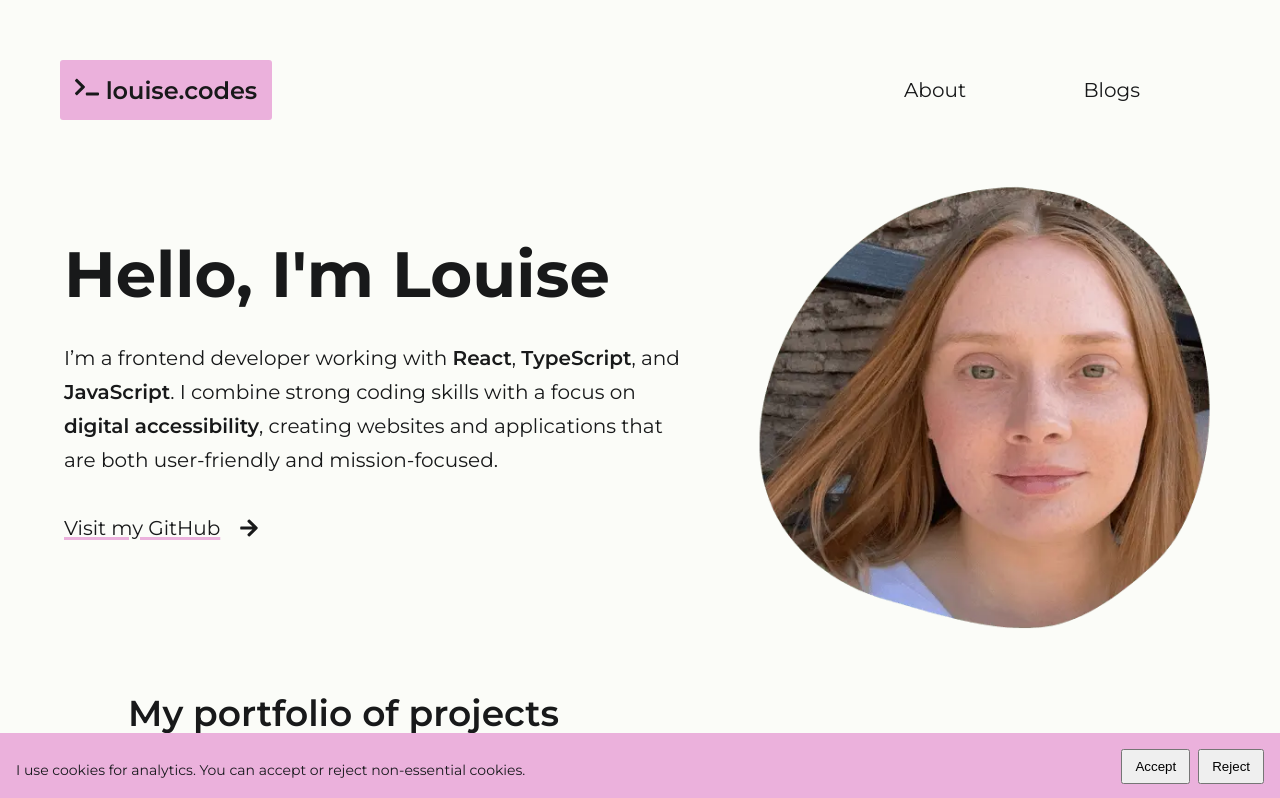
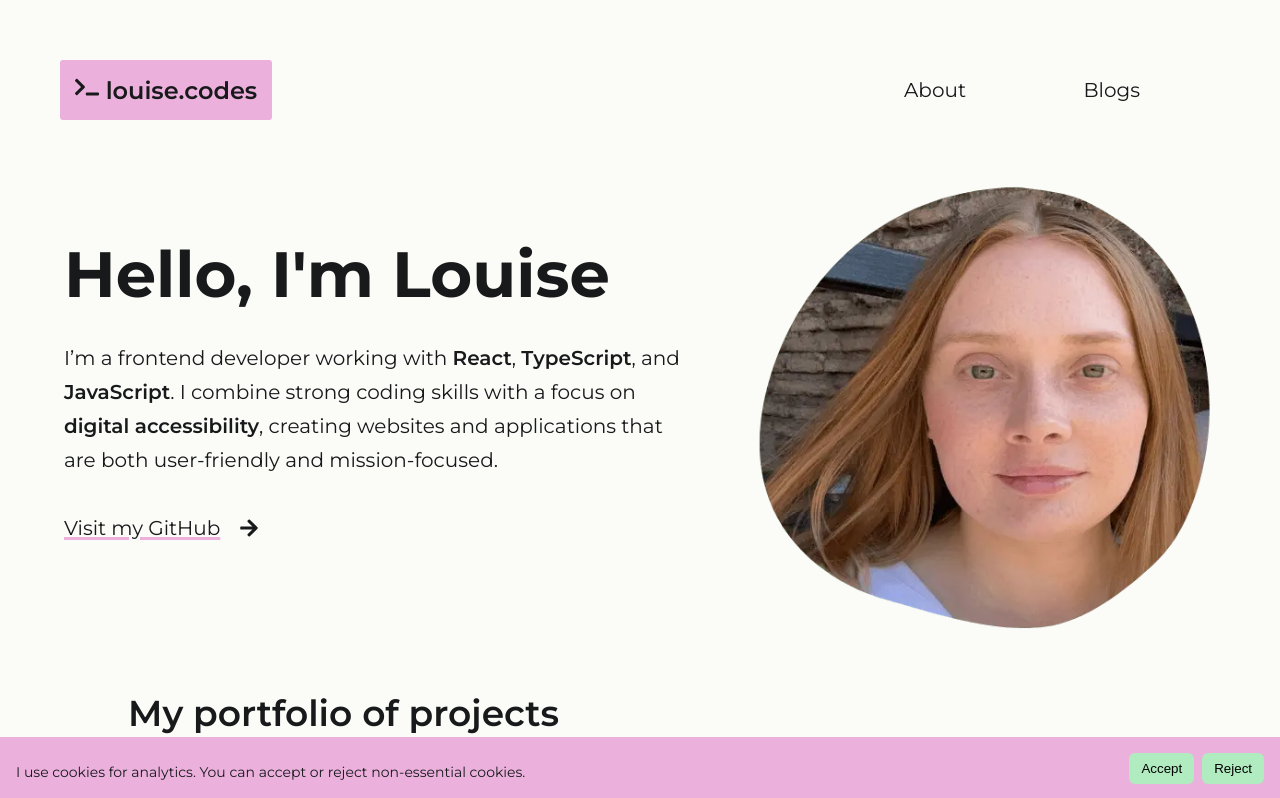
Before and after one commit to louiseka/portfolio, a React (Vite) app: page / in a window 1280 px wide. Shown: the top 798 px of the page. Built offline with nearby package versions, Linux system fonts and the light colour scheme.

Commit message:
Styling cookie buttons

```diff
--- a/src/components/CookieBanner.jsx
+++ b/src/components/CookieBanner.jsx
@@ -84,5 +84,8 @@ const styles = {
     marginLeft: "8px",
     padding: "8px 12px",
     cursor: "pointer",
+    border: "none",
+    backgroundColor: "#b1ebc0",
+    borderRadius: "6px",
   },
 };
--- a/src/styles/index.css
+++ b/src/styles/index.css
@@ -247,6 +247,10 @@ footer {
   color: var(--text-black);
   margin: 0.47em 0.31em 0 0;
   text-decoration: none;
+}
+
+.badge {
+  width: 100px;
 }
 
 a[href^="mailto:"] {
```
